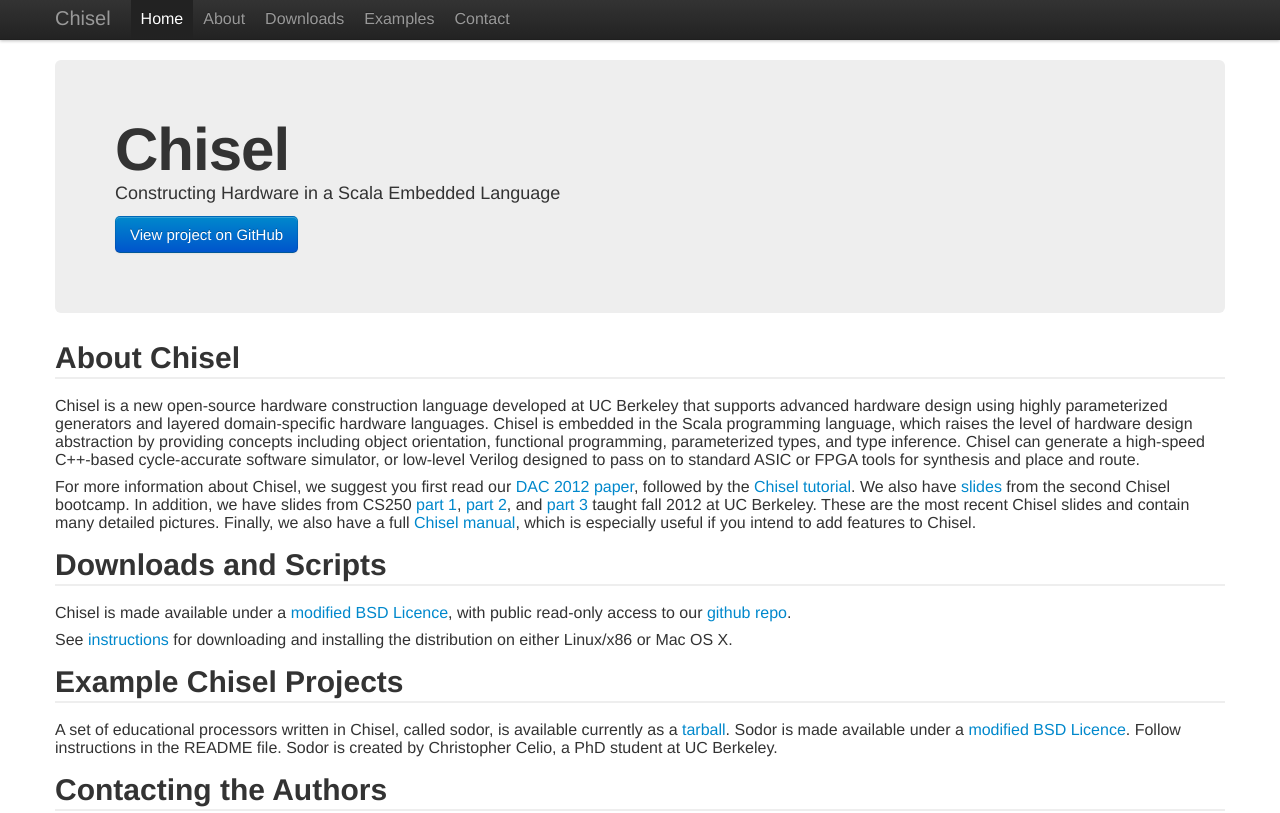
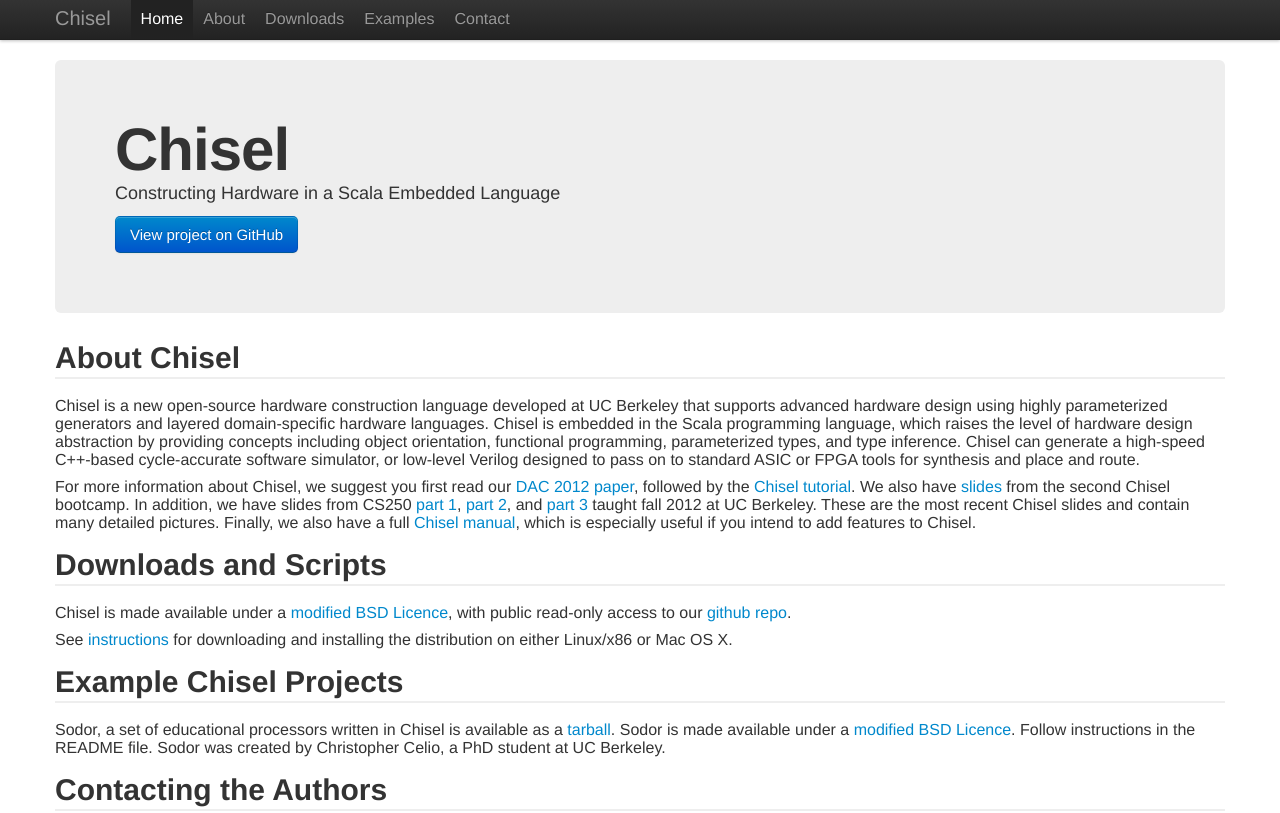
Before and after one commit to cenxim/chisel-doc, a plain HTML site: page index.html in a window 1280 px wide. Shown: the top 813 px of the page. Drawn offline with nearby package versions, Linux system fonts and the light colour scheme.

Commit message:
Tweaked website text.

```diff
--- a/index.html
+++ b/index.html
@@ -118,8 +118,8 @@ to Chisel.
       <section id="examples">
       <div class="page-header"><h1>Example Chisel Projects</h1></div>
 
-      <p> A set of educational processors written in Chisel, called sodor, is available currently as a <a href="./sodor.tar.gz">tarball</a>. Sodor is made available under
-      a <a href="./BSD_licence.html">modified BSD Licence</a>.  Follow instructions in the README file.  Sodor is created by Christopher Celio, a PhD student at UC Berkeley.</p>
+      <p> Sodor, a set of educational processors written in Chisel is available as a <a href="./sodor.tar.gz">tarball</a>. Sodor is made available under
+      a <a href="./BSD_licence.html">modified BSD Licence</a>.  Follow instructions in the README file.  Sodor was created by Christopher Celio, a PhD student at UC Berkeley.</p>
 
       <section id="contact">
       <div class="page-header"><h1>Contacting the Authors</h1></div>
```
